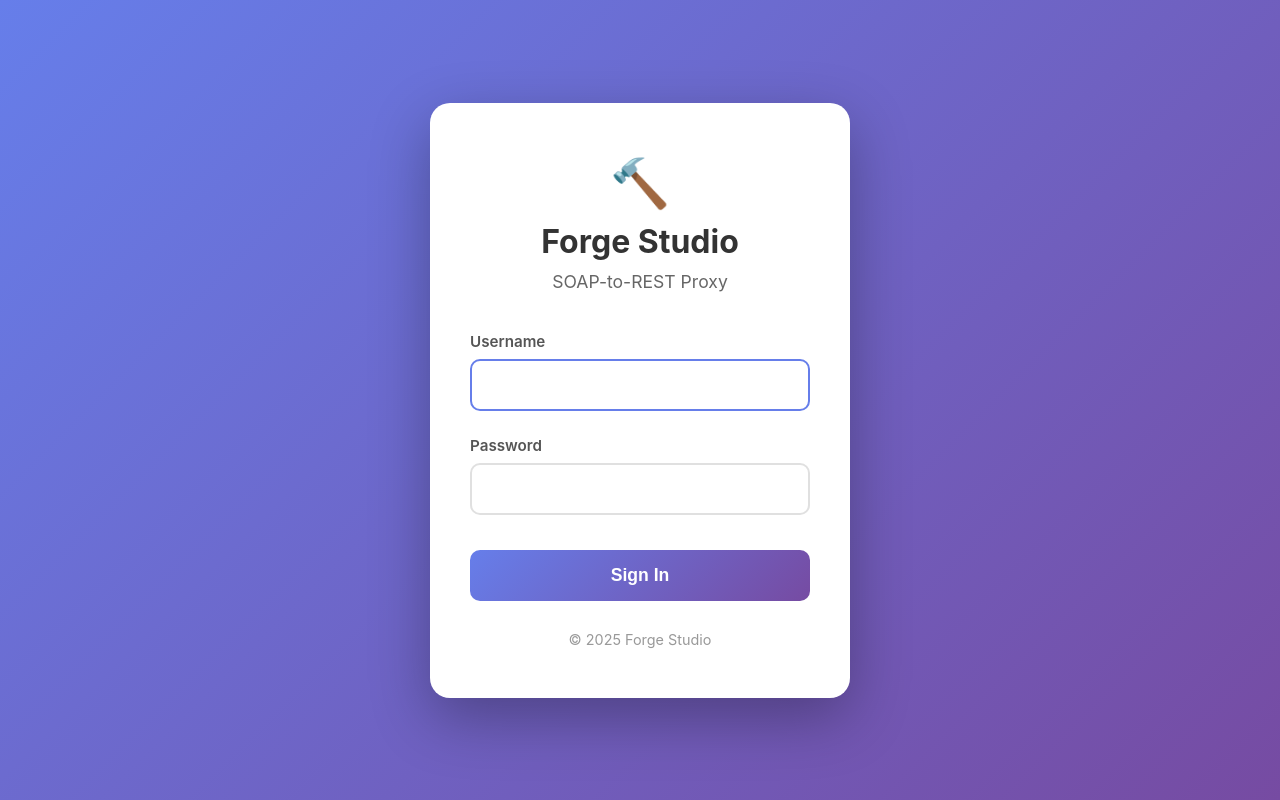
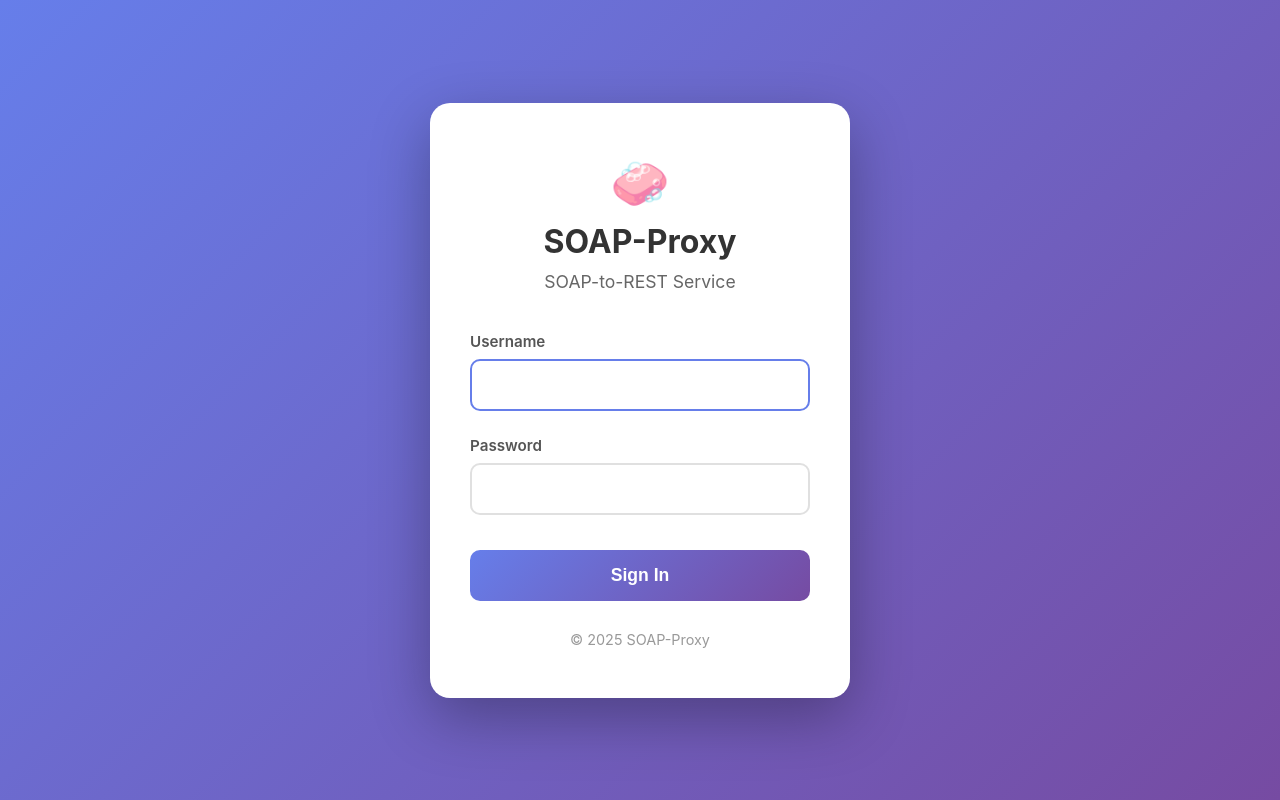
Before and after one commit to venubhamidi/rest-soap-proxy, a Flask app: page / in a window 1280 px wide. Run offline with Flask 3, Linux system fonts and the light colour scheme.

Commit message:
Rebrand from Forge Studio to SOAP-Proxy to avoid conflict with existing Studio Forge

```diff
--- a/app.py
+++ b/app.py
@@ -1,5 +1,5 @@
 """
-Forge Studio - SOAP-to-REST Proxy Service
+SOAP-Proxy - SOAP-to-REST Proxy Service
 Main Flask application
 """
 from flask import Flask, request, jsonify, render_template, send_file, session
--- a/templates/index.html
+++ b/templates/index.html
@@ -3,7 +3,7 @@
 <head>
     <meta charset="UTF-8">
     <meta name="viewport" content="width=device-width, initial-scale=1.0">
-    <title>Forge Studio - SOAP-to-REST Proxy</title>
+    <title>SOAP-Proxy - SOAP-to-REST Service</title>
     <link rel="stylesheet" href="{{ url_for('static', filename='css/style.css') }}">
 </head>
 <body>
@@ -11,7 +11,7 @@
         <header>
             <div class="header-content">
                 <div>
-                    <h1>🔨 Forge Studio</h1>
+                    <h1>🧼 SOAP-Proxy</h1>
                     <p class="subtitle">Convert WSDL services to REST APIs with OpenAPI specifications</p>
                 </div>
                 <div class="header-actions">
--- a/templates/login.html
+++ b/templates/login.html
@@ -3,7 +3,7 @@
 <head>
     <meta charset="UTF-8">
     <meta name="viewport" content="width=device-width, initial-scale=1.0">
-    <title>Login - Forge Studio</title>
+    <title>Login - SOAP-Proxy</title>
     <style>
         * {
             margin: 0;
@@ -134,9 +134,9 @@
 </head>
 <body>
     <div class="login-container">
-        <div class="logo">🔨</div>
-        <h1>Forge Studio</h1>
-        <p class="subtitle">SOAP-to-REST Proxy</p>
+        <div class="logo">🧼</div>
+        <h1>SOAP-Proxy</h1>
+        <p class="subtitle">SOAP-to-REST Service</p>
 
         {% if message %}
         <div class="success-message">{{ message }}</div>
@@ -162,7 +162,7 @@
         </form>
 
         <div class="footer">
-            © 2025 Forge Studio
+            © 2025 SOAP-Proxy
         </div>
     </div>
 
```
Also changed, not shown: README.md.
